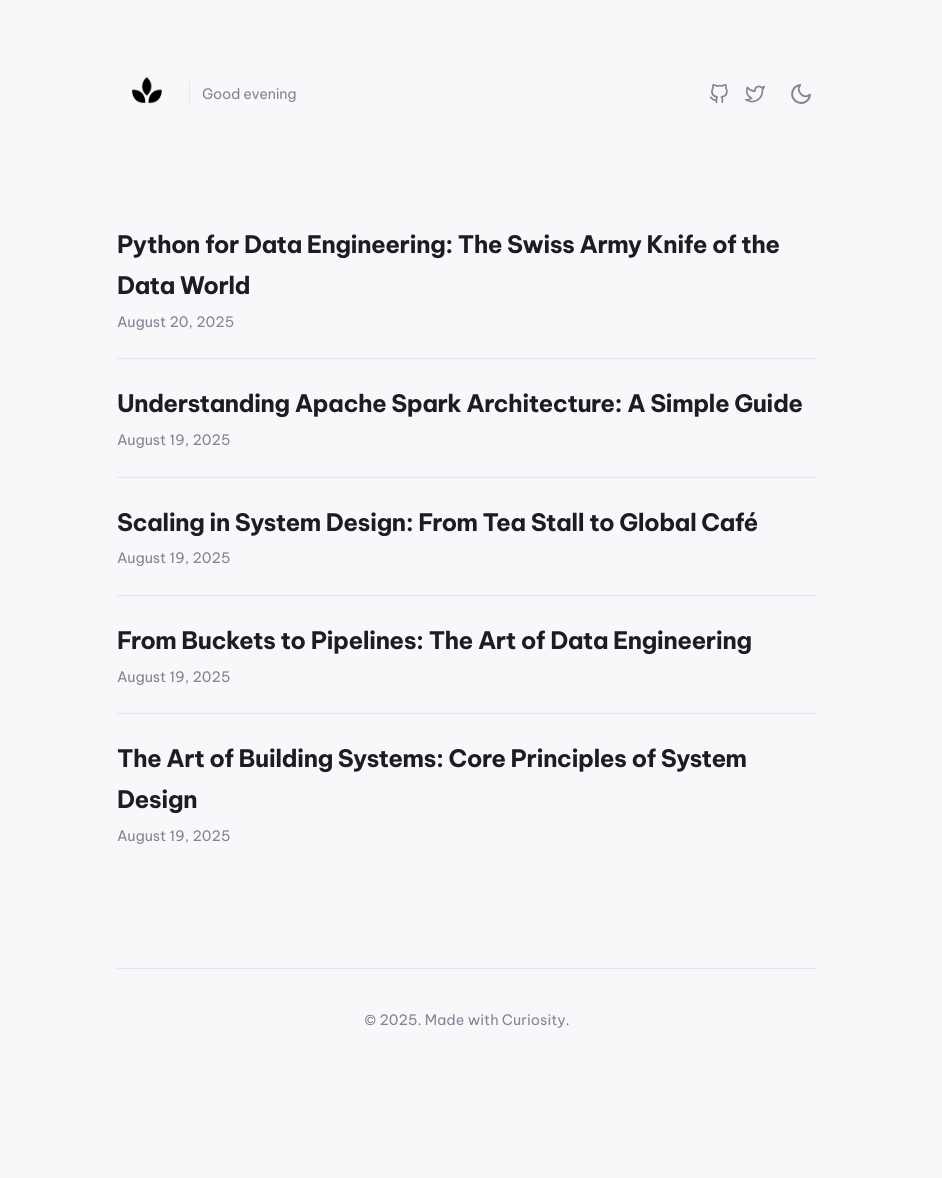
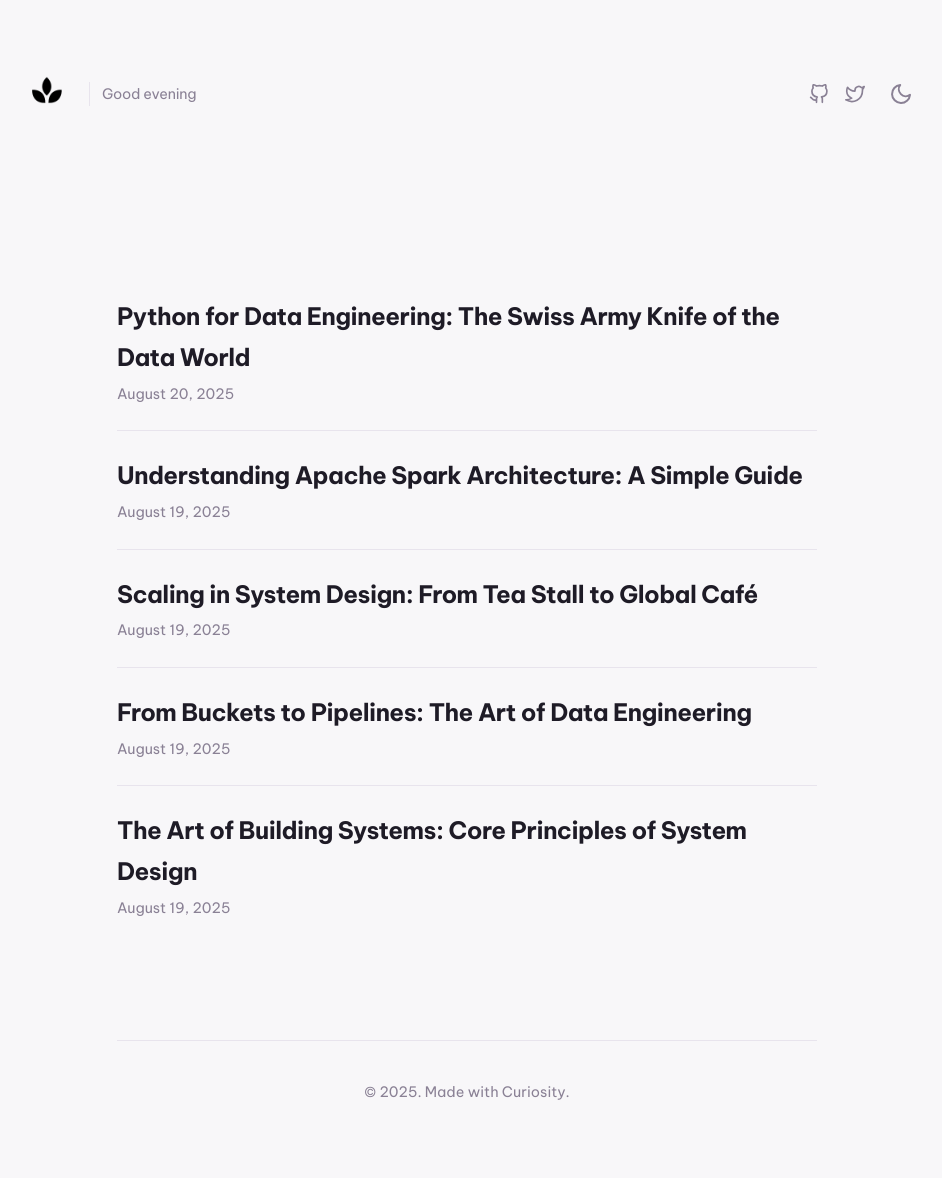
Before and after one commit to nileshhazra/second-brain, a Jekyll site: the page built from index.md, in a window 1280 px wide. Shown: the whole page, without its empty margins (173-1115 px from the left). Built offline with Jekyll 4.4.1, drawn with Linux system fonts in a browser that asks for light colours; before the commit the page ends 1106 px from its top, so only the background shows below that.

Commit message:
update structure

```diff
--- a/_layouts/default.html
+++ b/_layouts/default.html
@@ -13,8 +13,7 @@
   </head>
   <body>
 
-    <div class="container">
-<header class="site-header">
+    <header class="site-header">
   <div class="header-main">
     <div class="site-branding">
       <a href="{{ "/" | relative_url }}" class="logo-link" aria-label="Homepage">
@@ -43,6 +42,8 @@
     </div>
   </div>
 </header>
+    <div class="container">
+
 
       <main class="site-content">
         {{ content }}
--- a/assets/css/style.scss
+++ b/assets/css/style.scss
@@ -47,6 +47,11 @@ body {
 /* 3. Layout & Container */
 .container {
   max-width: var(--content-width);
+  margin: 0 auto;
+  padding: calc(var(--spacing-unit) * 1.5) 0;
+}
+header {
+  max-width: 900px;
   margin: 0 auto;
   padding: calc(var(--spacing-unit) * 1.5) 0;
 }
```
